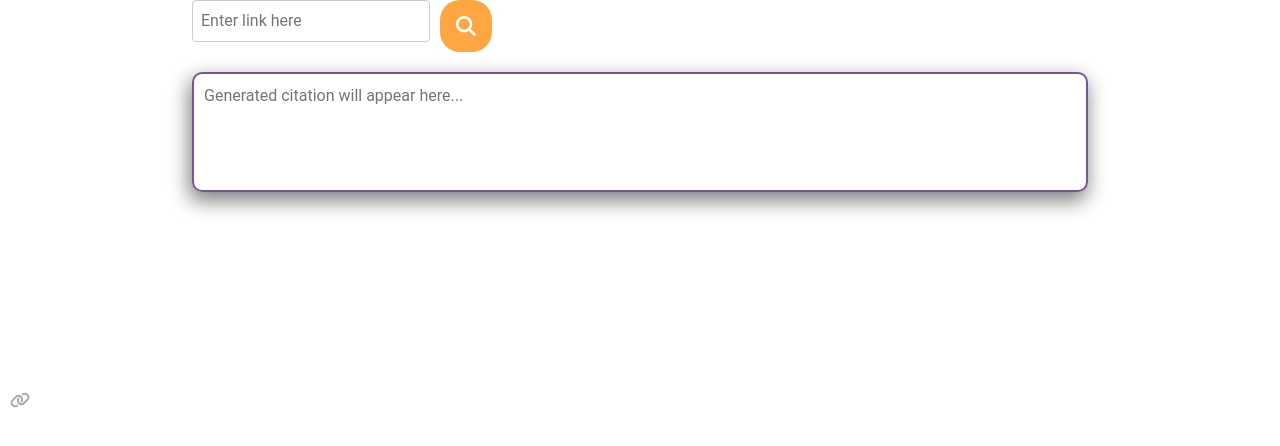
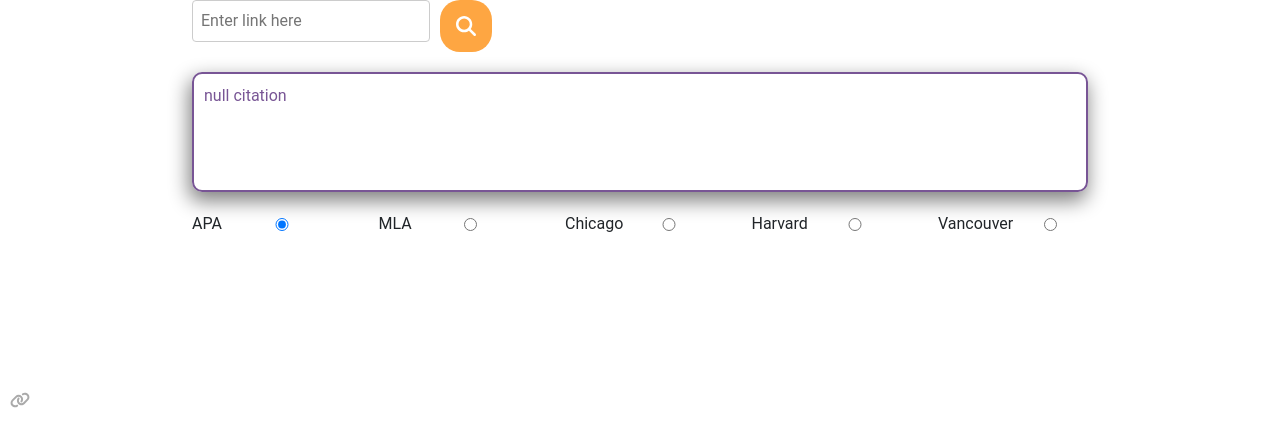
Before and after one commit to matchi-1/Synth, a React (Create React App) app: page / in a window 1280 px wide. Shown: the top 446 px of the page. Built offline with nearby package versions, Linux system fonts and the light colour scheme.

Commit message:
finished citation logic

```diff
--- a/src/components/EditCitationModal.jsx
+++ b/src/components/EditCitationModal.jsx
@@ -1,8 +1,62 @@
-import React from 'react';
+import React, { useState, useEffect } from 'react';
 import './modal.css';
 
-const EditCitationModal = ({ show, onClose }) => {
-  if (!show) {
+const EditCitationModal = ({ show, onClose, citation, setCitation, onSave }) => {
+  const [websiteTitle, setWebsiteTitle] = useState('');
+  const [datePublished, setDatePublished] = useState('');
+  const [dateAccessed, setDateAccessed] = useState('');
+  const [url, setUrl] = useState('');
+  const [authors, setAuthors] = useState([]);
+
+  // Basic regex for date or year validation
+  const dateRegex = /^(?:\d{4}(-\d{2}(-\d{2})?)?)?$/;
+
+  // Handle date input changes with validation
+  const handleDateChange = (setter) => (e) => {
+    const input = e.target.value;
+    if (dateRegex.test(input)) {
+      setter(input);
+    } else {
+      // Optional: handle invalid input case
+    }
+  };
+
+  // Initialize state when citation prop changes
+  useEffect(() => {
+    if (citation) {
+      setWebsiteTitle(citation.websiteTitle || '');
+      setDatePublished(citation.datePublished || '');
+      setDateAccessed(citation.dateAccessed || '');
+      setAuthors(citation.authors || []);
+      setUrl(citation.url || []);
+    }
+  }, [citation]);
+
+  // Update authors list
+  const handleAuthorChange = (index, key) => (e) => {
+    const updatedAuthors = [...authors];
+    updatedAuthors[index][key] = e.target.value;
+    setAuthors(updatedAuthors);
+  };
+
+  // Add a new contributor
+  const addContributor = () => {
+    setAuthors([...authors, { firstName: '', middleName: '', lastName: '', suffix: '' }]);
+  };
+
+  // Save changes
+  const handleSave = () => {
+    setCitation({
+      websiteTitle,
+      datePublished,
+      dateAccessed,
+      authors,
+      url
+    });
+    onClose();
+  };
+
+  if (!show || !citation) {
     return null;
   }
 
@@ -12,21 +66,49 @@ const EditCitationModal = ({ show, onClose }) => {
         <button className="close-btn" onClick={onClose}>
           &times;
         </button>
-        <form className="edit-citation-form">
+        <form className="edit-citation-form" onSubmit={(e) => e.preventDefault()}>
           <div className="form-group">
             <label>Title</label>
-            <input type="text" />
+            <input
+              type="text"
+              value={websiteTitle}
+              onChange={(e) => setWebsiteTitle(e.target.value)}
+            />
           </div>
 
           <div className="form-group">
             <label>Contributors</label>
             <div className="contributors">
-              <input type="text" placeholder="First Name" />
-              <input type="text" placeholder="Middle Name" />
-              <input type="text" placeholder="Last Name" />
-              <input type="text" placeholder="Suffix" />
+              {authors.map((author, index) => (
+                <div key={index} className="author-inputs">
+                  <input
+                    type="text"
+                    placeholder="First Name"
+                    value={author.firstName}
+                    onChange={handleAuthorChange(index, 'firstName')}
+                  />
+                  <input
+                    type="text"
+                    placeholder="Middle Name"
+                    value={author.middleName}
+                    onChange={handleAuthorChange(index, 'middleName')}
+                  />
+                  <input
+                    type="text"
+                    placeholder="Last Name"
+                    value={author.lastName}
+                    onChange={handleAuthorChange(index, 'lastName')}
+                  />
+                  <input
+                    type="text"
+                    placeholder="Suffix"
+                    value={author.suffix}
+                    onChange={handleAuthorChange(index, 'suffix')}
+                  />
+                </div>
+              ))}
             </div>
-            <button type="button" className="add-contributor">
+            <button type="button" className="add-contributor" onClick={addContributor}>
               + Add another contributor
             </button>
           </div>
@@ -34,16 +116,39 @@ const EditCitationModal = ({ show, onClose }) => {
           <div className="form-group">
             <label>Publication Info</label>
             <div className="publication-info">
-              <input type="text" placeholder="Website title" />
-              <input type="date" />
-              <input type="date" />
+              <input
+                type="text"
+                placeholder="Website title"
+                value={websiteTitle}
+                onChange={(e) => setWebsiteTitle(e.target.value)}
+              />
+              <input
+                type="text"
+                placeholder="Publication Date"
+                value={datePublished}
+                onChange={handleDateChange(setDatePublished)}
+              />
+              <input
+                type="text"
+                placeholder="Accessed Date"
+                value={dateAccessed}
+                onChange={handleDateChange(setDateAccessed)}
+              />
             </div>
           </div>
 
           <div className="form-group">
             <label>URL</label>
-            <input type="text" />
+            <input
+              type="text"
+              value={citation.url || ''}
+              onChange={(e) => setUrl(e.target.value)}
+            />
           </div>
+
+          <button type="button" onClick={handleSave}>
+            Save Changes
+          </button>
         </form>
       </div>
     </div>
--- a/src/components/citation.css
+++ b/src/components/citation.css
@@ -29,9 +29,6 @@
     margin-bottom: 20px;
   }
 
-  .input-container {
-    /* position: relative; */
-  }
 
   .input-icon {
     position: absolute;
@@ -80,6 +77,19 @@
     margin-top: 20px;
     margin-bottom: 20px;
   }
+
+  .radio-container {
+    width: 150px;
+    display: flex;
+    justify-content: center;
+    align-items: center;
+  }
+
+  .radio-container-container{
+    display: flex;
+    justify-content: space-between;
+    align-items: center;
+}
 
 textarea {
     width: 70%;
@@ -144,3 +154,12 @@ textarea::-webkit-scrollbar {
   .citation-style input[type="radio"] {
     margin-right: 5px;
   }
+
+  .contributors {
+    display: flex;
+    flex-direction: column;
+  }
+
+  .author-inputs {
+    display: flex;
+  }
--- a/src/components/citation.jsx
+++ b/src/components/citation.jsx
@@ -1,16 +1,16 @@
-import React, { useState } from 'react';
+import React, { useEffect, useState } from 'react';
 import './citation.css';
 import { FontAwesomeIcon } from '@fortawesome/react-fontawesome';
-import { faLink, faSearch, faEdit } from '@fortawesome/free-solid-svg-icons';
+import { faLink, faSearch } from '@fortawesome/free-solid-svg-icons';
 
 import  EditCitationModal from './EditCitationModal';
 
 const CitationForm = () => {
   const [link, setLink] = useState('');
-  const [citation, setCitation] = useState('');
   const [error, setError] = useState('');
   const [showModal, setShowModal] = useState(false);
-  const [style, setStyle] = useState('apa');
+  const [citation, setCitation] = useState(null);
+  const [citationStyle, setCitationStyle] = useState('APA');
 
   const handleSubmit = async (event) => {
     event.preventDefault();
@@ -26,7 +26,7 @@ const CitationForm = () => {
 
       if (response.ok) {
         const data = await response.json();
-        setCitation(data.citation);
+        setCitation(JSON.parse(data.citation));
         setError('');
       } else {
         const errorData = await response.json();
@@ -38,8 +38,60 @@ const CitationForm = () => {
     }
   };
 
+  const formatCitation = (citation, style) => {
+    if (!citation || !citation.authors || citation.authors.length === 0) return 'null citation';
+    console.log(citation)
+    const formatAuthors = (authors) => {
+      if (authors.length === 1) {
+        const author = authors[0];
+        return `${author.lastName}${author.firstName ? ', ' + author.firstName[0] + '.' : ''}${author.middleName ? ' ' + author.middleName[0] + '.' : ''}`;
+      } else if (authors.length === 2) {
+        return authors.map(author =>
+          `${author.lastName}${author.firstName ? ', ' + author.firstName[0] + '.' : ''}${author.middleName ? ' ' + author.middleName[0] + '.' : ''}`
+        ).join(' and ');
+      } else {
+        return `${authors[0].lastName}${authors[0].firstName ? ', ' + authors[0].firstName[0] + '.' : ''}${authors[0].middleName ? ' ' + authors[0].middleName[0] + '.' : ''} et al.`;
+      }
+    };
+
+    switch (style) {
+      case 'APA':
+        return `
+          ${formatAuthors(citation.authors)} (${citation.datePublished}). ${citation.websiteTitle}. ${citation.url}
+        `;
+
+      case 'MLA':
+        return `
+          ${formatAuthors(citation.authors)}. ${citation.websiteTitle}, ${citation.datePublished}. ${citation.url}
+        `;
+
+      case 'Chicago':
+        return `
+          ${formatAuthors(citation.authors)}. ${citation.websiteTitle}. ${citation.datePublished}. ${citation.url}
+        `;
+
+      case 'Harvard':
+        return `
+          ${formatAuthors(citation.authors)}. (${citation.datePublished}). ${citation.websiteTitle}. Available at: ${citation.url} (Accessed: ${citation.dateAccessed}).
+        `;
+
+      case 'Vancouver':
+        return `
+          ${formatAuthors(citation.authors)}. ${citation.websiteTitle}; ${citation.datePublished}. Available from: ${citation.url} (Accessed: ${citation.dateAccessed}).
+        `;
+
+      default:
+        return '';
+    }
+  };
+
+  useEffect(() => {
+    formatCitation(citation, citationStyle)
+  }, [citation])
+
   return (
     <div className="citation-container">
+
       <form onSubmit={handleSubmit} className="citation-form">
         <div className="input-container">
           <FontAwesomeIcon icon={faLink} className="input-icon" />
@@ -57,12 +109,13 @@ const CitationForm = () => {
 
         </button>
       </form>
+
       <div className="citation-result">
         <textarea
           rows="4"
           cols="50"
           readOnly
-          value={citation}
+          value={formatCitation(citation, citationStyle)}
           placeholder="Generated citation will appear here..."
         />
         {citation && (
@@ -78,9 +131,67 @@ const CitationForm = () => {
       )}
 
 
+      <EditCitationModal
+        show={showModal}
+        onClose={() => setShowModal(false)}
+        citation={citation}
+        setCitation={setCitation}
+      />
 
-    <EditCitationModal show={showModal} onClose={() => setShowModal(false)} />
+      <div className='radio-container-container'>
+        <div className='radio-container'>
+          <label htmlFor="APA">APA</label>
+          <input
+            type="radio"
+            name='APA'
+            value="APA"
+            checked={citationStyle === 'APA'}
+            onChange={() => setCitationStyle('APA')}
+          />
+        </div>
+        <div className='radio-container'>
+          <label htmlFor="MLA">MLA</label>
+          <input
+            type="radio"
+            name='MLA'
+            value="MLA"
+            checked={citationStyle === 'MLA'}
+            onChange={() => setCitationStyle('MLA')}
+          />
+        </div>
+        <div className='radio-container'>
+          <label htmlFor="Chicago">Chicago</label>
+          <input
+            type="radio"
+            name='Chicago'
+            value="Chicago"
+            checked={citationStyle === 'Chicago'}
+            onChange={() => setCitationStyle('Chicago')}
+          />
+        </div>
+        <div className='radio-container'>
+          <label htmlFor="Harvard">Harvard</label>
+          <input
+            type="radio"
+            name='Harvard'
+            value="Harvard"
+            checked={citationStyle === 'Harvard'}
+            onChange={() => setCitationStyle('Harvard')}
+          />
+        </div>
+        <div className='radio-container'>
+          <label htmlFor="Vancouver">Vancouver</label>
+          <input
+            type="radio"
+            name='Vancouver'
+            value="Vancouver"
+            checked={citationStyle === 'Vancouver'}
+            onChange={() => setCitationStyle('Vancouver')}
+          />
+        </div>
 
+
+      </div>
 
     </div>
   );
```
Also changed, not shown: src/server.js (+35 -10 lines), 1 other file (tests, documents, lock files or other folders).
